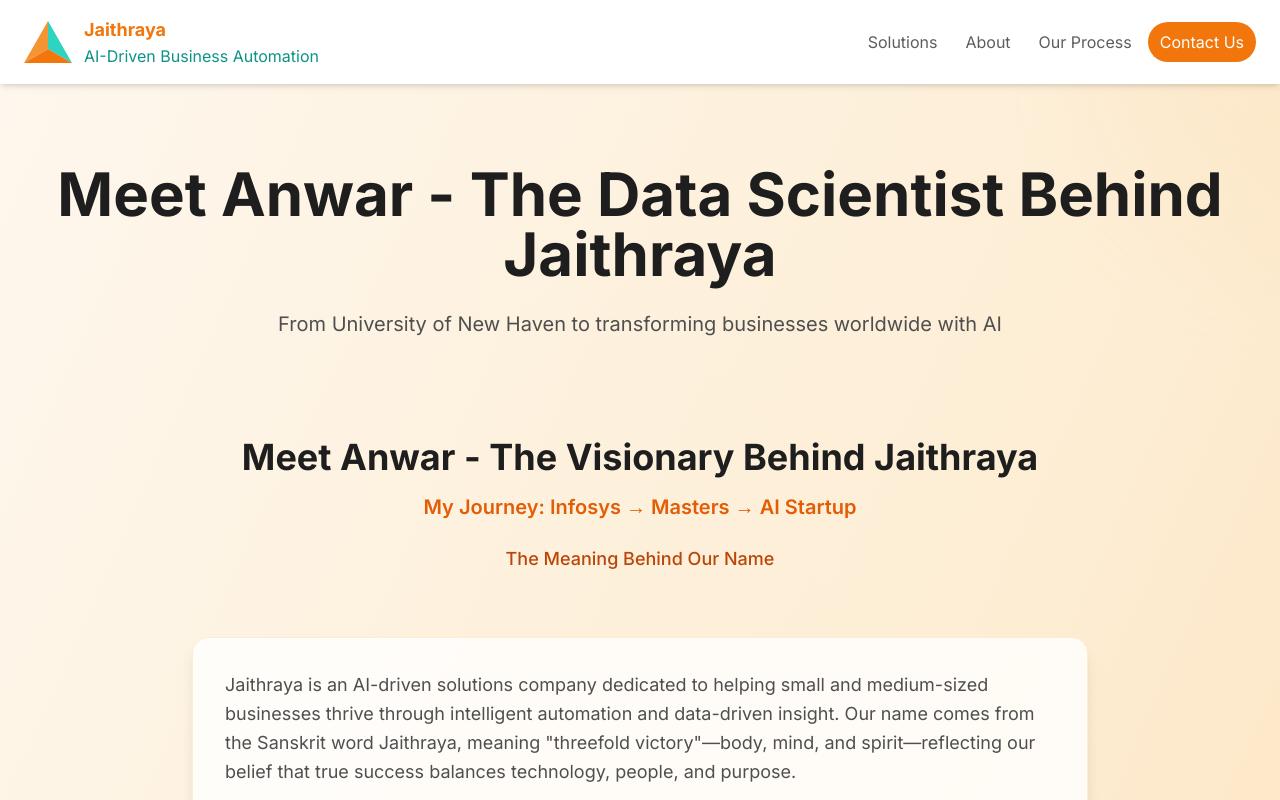
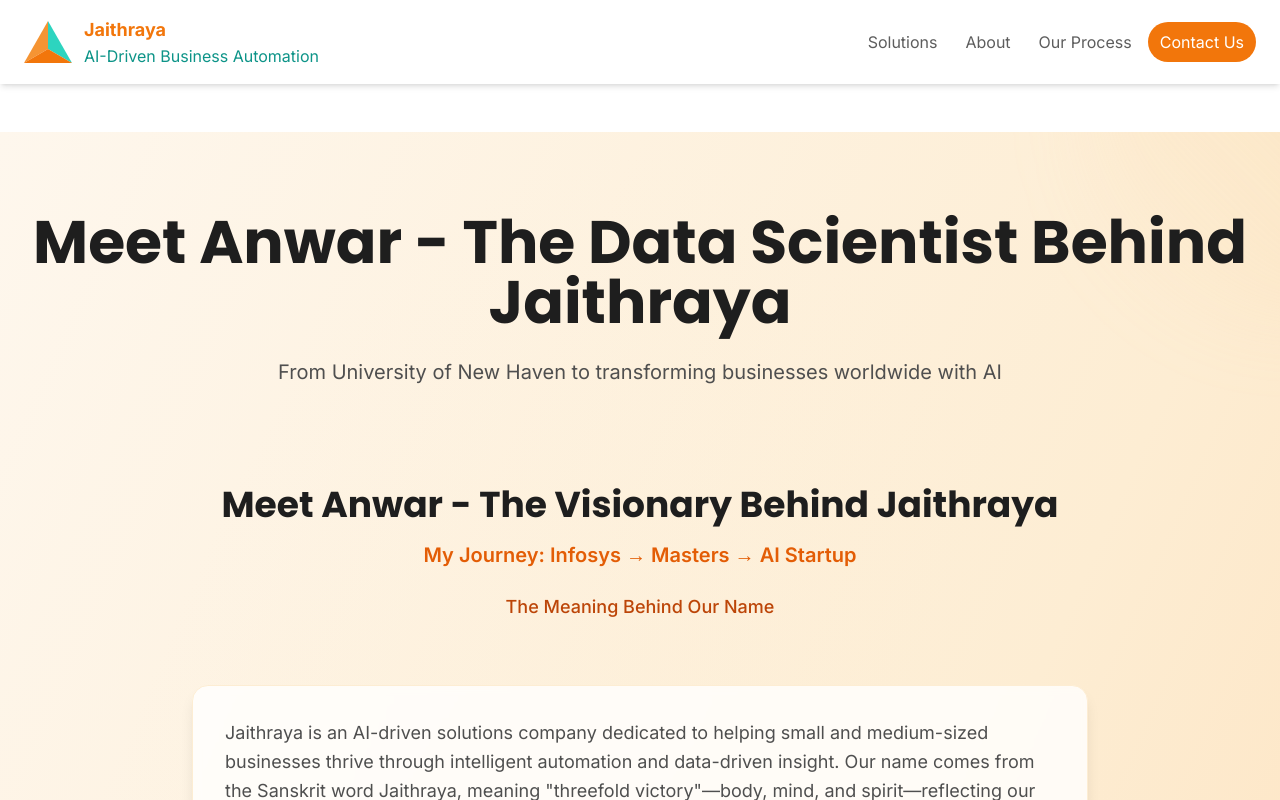
Before and after one commit to Anwarshaikk/Jaithraya, a Next.js app: page /about in a window 1280 px wide. Shown: the top 800 px of the page. Built offline with nearby package versions, Linux system fonts and the light colour scheme.

Commit message:
build errors fixed

```diff
--- a/src/app/globals.css
+++ b/src/app/globals.css
@@ -3,4 +3,7 @@
 @tailwind utilities;
 
 @layer base {
+  h1, h2, h3 {
+    @apply font-display font-bold;
+  }
 }
--- a/src/app/layout.tsx
+++ b/src/app/layout.tsx
@@ -1,4 +1,4 @@
-import { Inter } from "next/font/google";
+import { Inter, Poppins } from "next/font/google";
 import "./globals.css";
 import Header from "@/components/layout/Header";
 import { APP_CONFIG } from "@/constants";
@@ -6,7 +6,12 @@
 import { Toaster } from "sonner";
 import ConsultationWrapper from "@/components/ConsultationWrapper";
 
-const inter = Inter({ subsets: ["latin"] });
+const inter = Inter({ subsets: ["latin"], variable: "--font-inter" });
+const poppins = Poppins({
+  subsets: ["latin"],
+  weight: ["400", "500", "600", "700", "800", "900"],
+  variable: "--font-poppins",
+});
 
 export const metadata = {
   title: `${APP_CONFIG.name} - ${APP_CONFIG.tagline}`,
@@ -35,10 +40,10 @@
         <link rel="icon" type="image/png" sizes="16x16" href="/favicon-16x16.png" />
         <link rel="manifest" href="/site.webmanifest" />
       </head>
-      <body className={inter.className}>
+      <body className={`${inter.variable} ${poppins.variable} font-sans`}>
         <ConsultationProvider>
           <Header />
-          <main>{children}</main>
+          <main className="py-12">{children}</main>
           <Toaster />
           <ConsultationWrapper />
         </ConsultationProvider>
--- a/src/constants/index.ts
+++ b/src/constants/index.ts
@@ -7,9 +7,9 @@
 } as const;
 
 export const NAVIGATION_ITEMS = [
-  { label: 'Solutions', href: '/#solutions' },
-  { label: 'About', href: '/about' },
-  { label: 'Our Process', href: '/#process' },
+  { label: 'Solutions', href: '/#solutions', isButton: false },
+  { label: 'About', href: '/about', isButton: false },
+  { label: 'Our Process', href: '/#process', isButton: false },
   { label: 'Contact Us', href: '/contact', isButton: true },
 ] as const;
 
--- a/tailwind.config.ts
+++ b/tailwind.config.ts
@@ -82,7 +82,8 @@
         }
       },
       fontFamily: {
-        sans: ['Inter', 'system-ui', 'sans-serif'],
+        sans: ['var(--font-inter)', 'system-ui', 'sans-serif'],
+        display: ['var(--font-poppins)', 'DM Sans', 'Satoshi', 'sans-serif'],
       },
     },
   },
```
